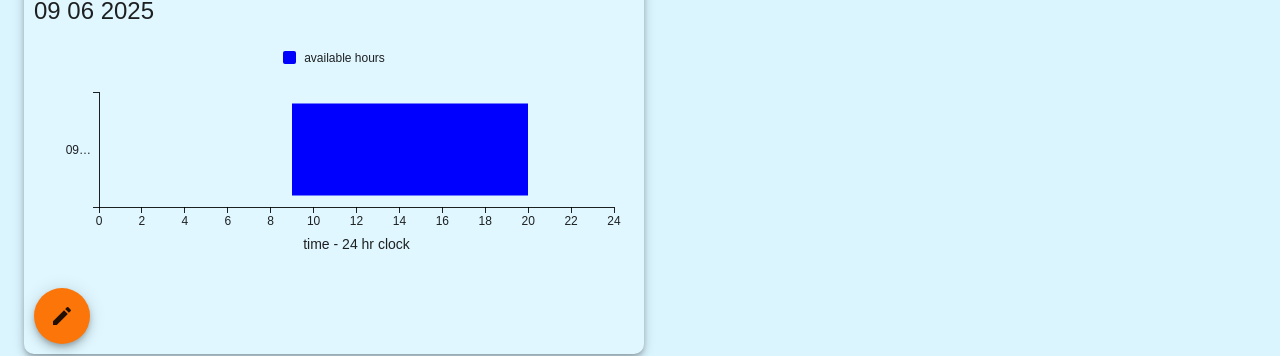
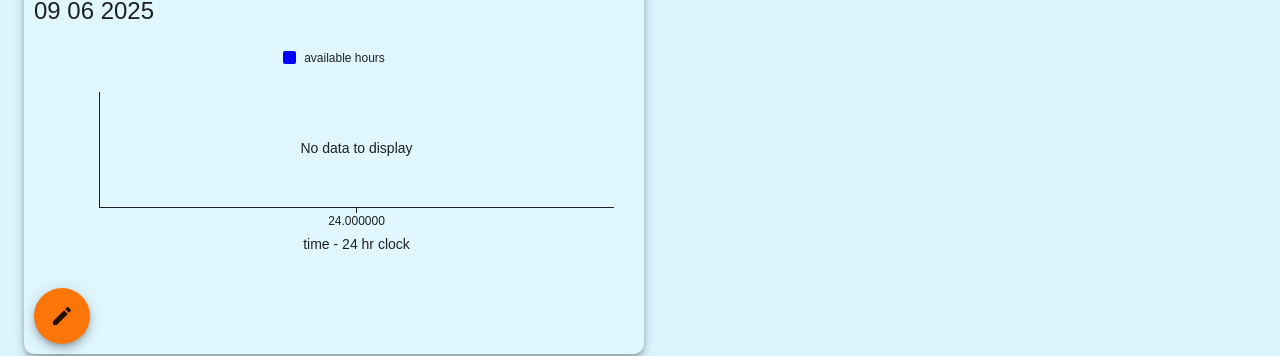
Before and after one commit to 4L00P/game-knight-legacy, a React app: page /gamenights in a window 1280 px wide. Shown: the part 494-850 px from the top of the page. Built offline with nearby package versions, Linux system fonts and the light colour scheme; no server answers; a web font is replaced by a local one.

Commit message:
Fixed axios.get endpoint to match the backend and set default availabilityData state to empty array

```diff
--- a/src/client/components/group-schedule-components/AvailabilityChart.jsx
+++ b/src/client/components/group-schedule-components/AvailabilityChart.jsx
@@ -3,22 +3,6 @@ import React from 'react';
 // MUI COMPONENTS
 import { BarChart } from '@mui/x-charts/BarChart';
 import { Typography } from '@mui/material';
-
-const dataset2 = [
-  {
-    'user': '68b6303b6c1748ba13017e5d',
-    'date': '09 30 2025',
-    'timeStart': 9,
-    'timeEnd': 20,
-    'duration': 11,
-    '__v': 0,
-  },
-];
-
-// formatter to add (good for client clarity)
-// function valueFormatter(value) {
-//   return `${value}hours`;
-// }
 
 export default function AvailabilityChart({ day, dataset }) {
   return (
@@ -26,7 +10,7 @@ export default function AvailabilityChart({ day, dataset }) {
       <Typography variant="h5">{day}</Typography>
       <BarChart
         // import data into the chart
-        dataset={dataset2}
+        dataset={dataset}
         // height of the chart
         height={200}
         // set scaleType and match data to input data
--- a/src/client/components/group-schedule-components/Scheduling.jsx
+++ b/src/client/components/group-schedule-components/Scheduling.jsx
@@ -18,7 +18,7 @@ import AvailabilityChart from './AvailabilityChart';
 export default function Scheduling() {
   // STATE
   const [dayView, setDayView] = useState(moment().format('MM DD YYYY'));
-  const [availabilityData, setAvailabilityData] = useState('');
+  const [availabilityData, setAvailabilityData] = useState([]);
 
   // STATE CHANGES
   const handleDateInput = (e) => {
@@ -32,16 +32,10 @@ export default function Scheduling() {
   // whenever the dayView changes, query database for day info
   useEffect(() => {
     // get the relevant day data
-    axios.get('/day', {
-      body: {
-        scheduling: { date: dayView },
-      },
-    })
-      .then((res) => {
-        const { data } = res;
+    axios.get(`/api/availabilities/day/${dayView}`)
+      .then(({ data }) => {
         // set the availabilityData
         setAvailabilityData(data);
-        console.log(res);
       })
       .catch((err) => {
         console.log('could not GET user (client)', err);
```
